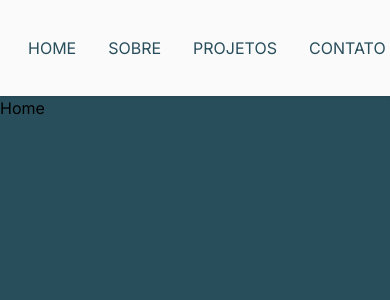
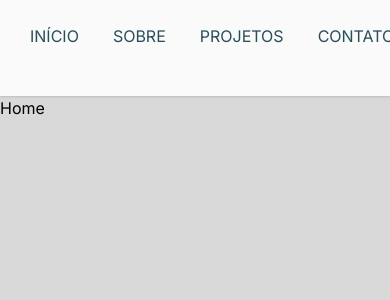
Before and after one commit to Carlos-Castro11/Finelli-Design-App, a Next.js app: page / in a window 390 px wide. Shown: the top 300 px of the page. Built offline with nearby package versions, Linux system fonts and the light colour scheme.

Commit message:
Add nav mobile

```diff
--- a/src/app/globals.css
+++ b/src/app/globals.css
@@ -5,3 +5,25 @@
 body {
   -webkit-text-smoothing: antialiased;
 }
+
+.animeRight {
+  opacity: 0;
+  animation: anime 0.3s forwards;
+}
+
+.animeLeft {
+  opacity: 0;
+  transform: translateX(-20px);
+  animation: anime 0.3s forwards;
+}
+
+@keyframes anime {
+  0% {
+    opacity: 0;
+    transform: translateX(20px);
+  }
+  100% {
+    opacity: 1;
+    transform: translateX(0);
+  }
+}
--- a/src/app/layout.tsx
+++ b/src/app/layout.tsx
@@ -16,7 +16,7 @@ export default function RootLayout({
 }>) {
   return (
     <html lang="en">
-      <body className={`${inter.className} bg-primary-color h-screen`}>
+      <body className={`${inter.className} bg-body-background-color h-screen`}>
         {children}
       </body>
     </html>
--- a/src/components/Header/index.tsx
+++ b/src/components/Header/index.tsx
@@ -1,14 +1,19 @@
+"use client";
 import { HeaderRoot } from "./HeaderRoot";
 // Components
 import Logo from "../Logo";
 import Nav from "../Nav";
+import NavMobile from "../Nav/NavMobile";
+// Hooks
+import useMedia from "@/hooks/useMedia";
 
 export default function Header() {
+  const mobile = useMedia("(max-width: 700px)");
   return (
     <HeaderRoot.Wrapper>
       <HeaderRoot.Content>
         <Logo />
-        <Nav />
+        {mobile ? <NavMobile /> : <Nav />}
       </HeaderRoot.Content>
     </HeaderRoot.Wrapper>
   );
--- a/src/components/Nav/NavItem.tsx
+++ b/src/components/Nav/NavItem.tsx
@@ -3,12 +3,31 @@ import Link from "next/link";
 
 interface NavItemProps {
   text: string;
+  link: string;
+  isMobile: boolean;
 }
 
-export default function NavItem({ text }: NavItemProps) {
+export default function NavItem({ text, link, isMobile }: NavItemProps) {
   return (
-    <li>
-      <Link href={"/"}>{text.toUpperCase()}</Link>
+    <li
+      className={`${
+        isMobile ? `border-b-[1px] border-bottom-primary-color` : null
+      }`}
+    >
+      <Link
+        className={`${
+          isMobile
+            ? `text-lg`
+            : `p-0.5 relative text-base
+          after:bg-primary-color after:content-['']
+          after:absolute after:h-0.5 after:w-0 after:bottom-0.5 after:left-1/2
+          after:duration-200 after:ease-in-out after:translate-x-[-50%]
+          hover:after:w-full`
+        }`}
+        href={link}
+      >
+        {text.toUpperCase()}
+      </Link>
     </li>
   );
 }
--- /dev/null
+++ b/src/components/Nav/NavMobile/NavMobileRoot.tsx
@@ -0,0 +1,5 @@
+import NavMobileWrapper from "./NavMobileWrapper";
+
+export const NavMobileRoot = {
+  Wrapper: NavMobileWrapper,
+};
--- /dev/null
+++ b/src/components/Nav/NavMobile/NavMobileWrapper.tsx
@@ -0,0 +1,16 @@
+interface NavMobileWrapperProps {
+  children: React.ReactNode;
+}
+
+export default function NavMobileWrapper({ children }: NavMobileWrapperProps) {
+  return (
+    <ul
+      className={`
+    p-4 grid gap-3 fixed right-[.5%] top-[10%]
+    bg-background-color border border-primary-color
+    shadow-md  rounded-md animeRight`}
+    >
+      {children}
+    </ul>
+  );
+}
--- /dev/null
+++ b/src/components/Nav/NavMobile/index.tsx
@@ -0,0 +1,47 @@
+"use client";
+import React from "react";
+
+// Components
+import { NavMobileRoot } from "./NavMobileRoot";
+import { NavRoot } from "../NavRoot";
+
+// Constants
+import { ConstantsTitles, ConstantsUrls } from "@/constants";
+
+export default function NavMobile() {
+  const [mobileActive, setMobileActive] = React.useState(false);
+  return (
+    <>
+      <button
+        onClick={() => setMobileActive(!mobileActive)}
+        className="bg-violet-600 text-white"
+      >
+        menu
+      </button>
+      {mobileActive ? (
+        <NavMobileRoot.Wrapper>
+          <NavRoot.Item
+            isMobile={true}
+            link={ConstantsUrls.HOME_URL}
+            text={ConstantsTitles.HOME_TITLE}
+          />
+          <NavRoot.Item
+            isMobile={true}
+            link={ConstantsUrls.ABOUT_URL}
+            text={ConstantsTitles.ABOUT_TITLE}
+          />
+          <NavRoot.Item
+            isMobile={true}
+            link={ConstantsUrls.PROJECTS_URL}
+            text={ConstantsTitles.PROJECTS_TITLE}
+          />
+          <NavRoot.Item
+            isMobile={true}
+            link={ConstantsUrls.CONTACT_URL}
+            text={ConstantsTitles.CONTACT_TITLE}
+          />
+        </NavMobileRoot.Wrapper>
+      ) : null}
+    </>
+  );
+}
--- a/src/components/Nav/index.tsx
+++ b/src/components/Nav/index.tsx
@@ -1,12 +1,16 @@
+// Components
 import { NavRoot } from "./NavRoot";
+
+// Constants
+import { ConstantsTitles, ConstantsUrls } from "@/constants";
 
 export default function Nav() {
   return (
     <NavRoot.Wrapper>
-      <NavRoot.Item text="home" />
-      <NavRoot.Item text="sobre" />
-      <NavRoot.Item text="projetos" />
-      <NavRoot.Item text="contato" />
+      <NavRoot.Item link={ConstantsUrls.HOME_URL} text={ConstantsTitles.HOME_TITLE} />
+      <NavRoot.Item link={ConstantsUrls.ABOUT_URL} text={ConstantsTitles.ABOUT_TITLE} />
+      <NavRoot.Item link={ConstantsUrls.PROJECTS_URL} text={ConstantsTitles.PROJECTS_TITLE} />
+      <NavRoot.Item link={ConstantsUrls.CONTACT_URL} text={ConstantsTitles.CONTACT_TITLE} />
     </NavRoot.Wrapper>
   );
 }
--- a/src/constants/index.tsx
+++ b/src/constants/index.tsx
@@ -1,11 +1,26 @@
-interface ConstantsTypes {
+// Sections Titles
+interface ConstantsTitlesTypes {
+  HOME_TITLE: string;
+  ABOUT_TITLE: string;
+  PROJECTS_TITLE: string;
+  CONTACT_TITLE: string;
+}
+export const ConstantsTitles: ConstantsTitlesTypes = {
+  HOME_TITLE: "início",
+  ABOUT_TITLE: "sobre",
+  PROJECTS_TITLE: "projetos",
+  CONTACT_TITLE: "contato",
+};
+
+// Urls
+interface ConstantsUrlsTypes {
   HOME_URL: string;
   ABOUT_URL: string;
   PROJECTS_URL: string;
   CONTACT_URL: string;
 }
 
-export const Constants: ConstantsTypes = {
+export const ConstantsUrls: ConstantsUrlsTypes = {
   HOME_URL: "/",
   ABOUT_URL: "/about",
   PROJECTS_URL: "/projects",
--- /dev/null
+++ b/src/hooks/useMedia.ts
@@ -0,0 +1,18 @@
+import React from "react";
+
+export default function useMedia(size: string) {
+  const [match, setMatch] = React.useState<boolean>();
+
+  React.useEffect(() => {
+    function handleResize() {
+      const { matches } = window.matchMedia(size);
+      setMatch(matches);
+    }
+
+    window.addEventListener("resize", handleResize);
+    return () => {
+      window.removeEventListener("resize", handleResize);
+    };
+  }, [size]);
+  return match;
+}
--- a/tailwind.config.ts
+++ b/tailwind.config.ts
@@ -17,11 +17,12 @@ const config: Config = {
         "2xl": "10rem",
       },
     },
+    extend: {
       colors: {
         "primary-color": "#294E5B",
         "secondary-color": "#ACA2A0",
         "background-color": "#FAFAFA",
-      "body-background": "#D9D9D9",
+        "body-background-color": "#D9D9D9",
         transparent: "transparent",
         white: "#FFFF",
         black: "#000007",
@@ -31,6 +32,7 @@ const config: Config = {
         "dark-primary-color": "#000",
       },
     },
+  },
   plugins: [],
 };
 export default config;
```
Lines whose indentation alone changed are shown as unchanged.
